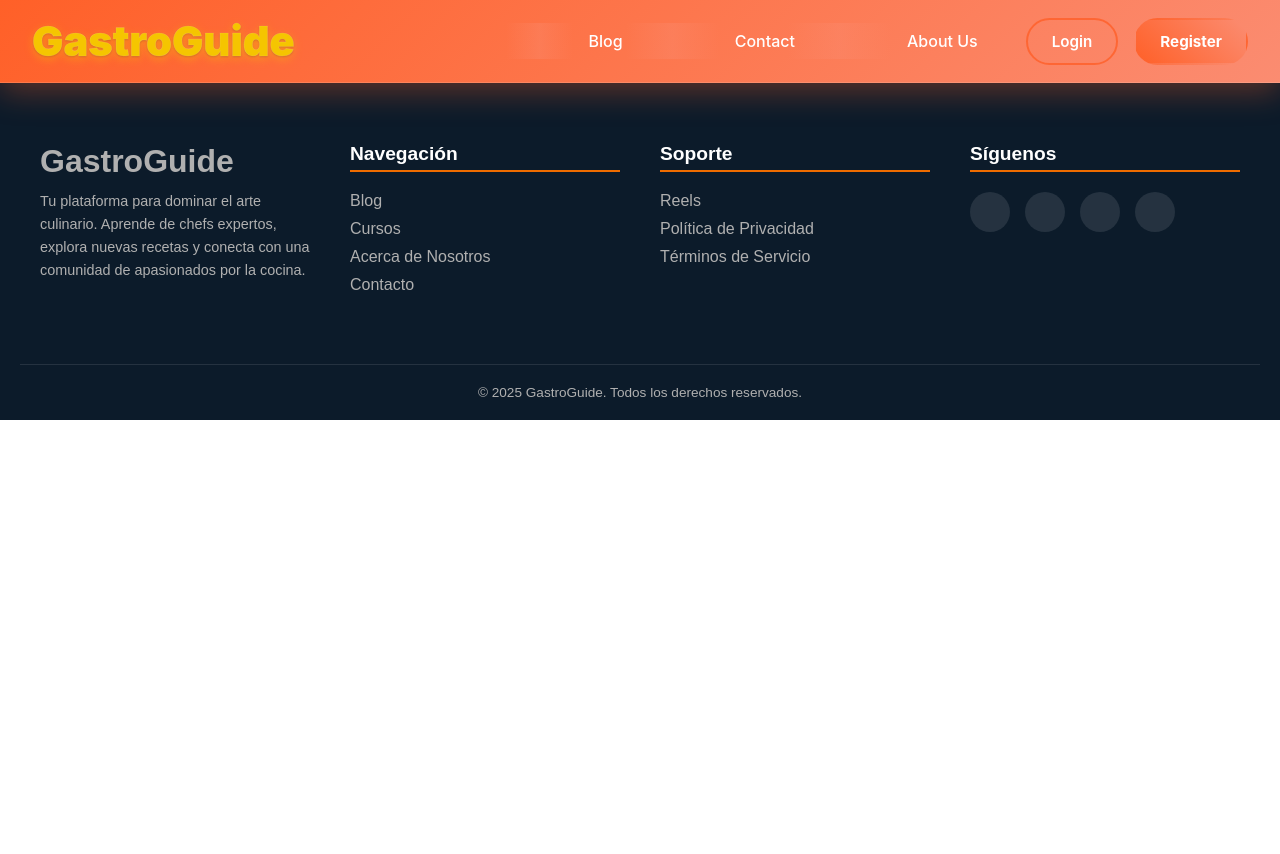
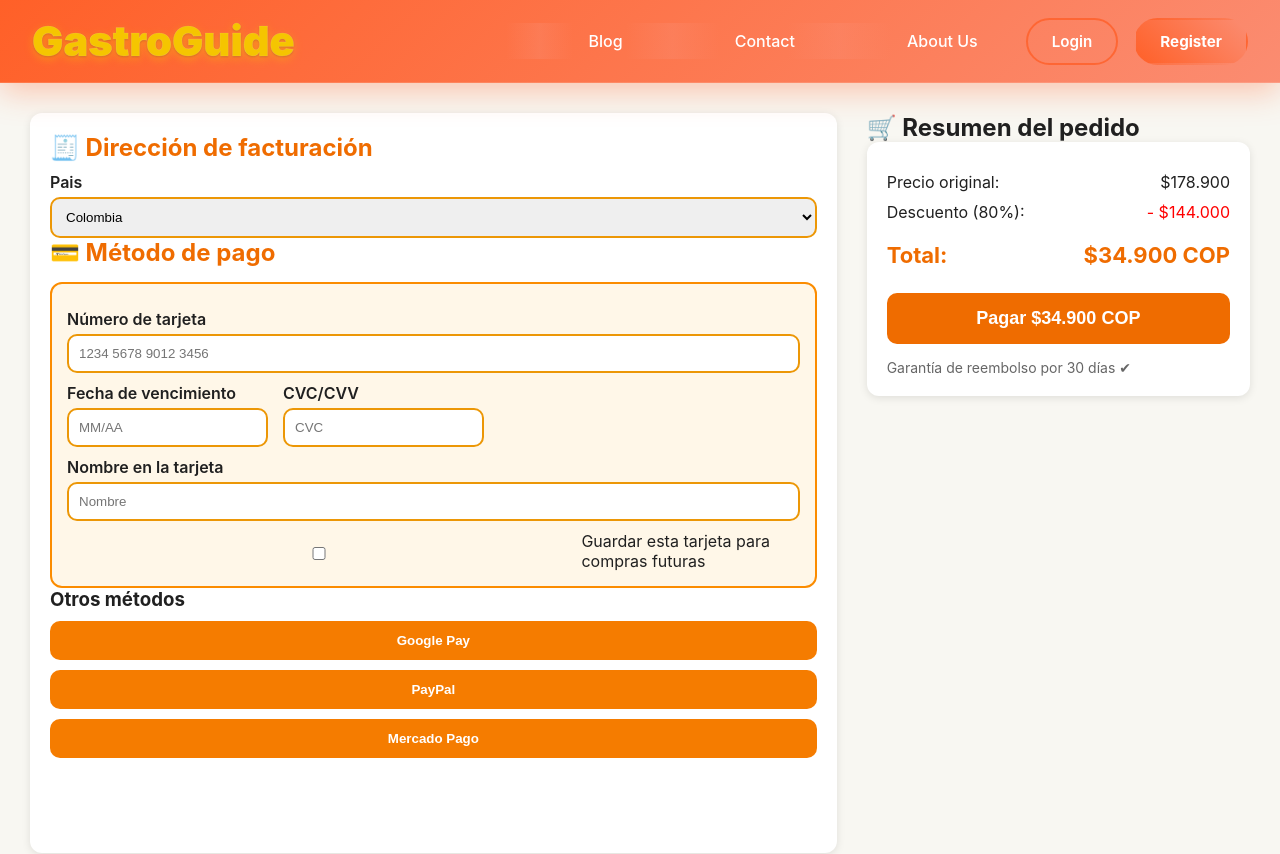
Before and after one commit to XDanielValleX/GastroGuide_Web, an Angular app: page /payment in a window 1280 px wide. Before the commit this address led to /. Shown: the top 854 px of the page. Before the commit the page ends 800 px from the top, so only its background shows below. Built offline with nearby package versions, Linux system fonts and the light colour scheme.

Commit message:
Agregando página de payment y rutas

```diff
--- /dev/null
+++ b/src/app/pages/payment/payment.css
@@ -0,0 +1,133 @@
+.payment-container {
+  display: flex;
+  gap: 30px;
+  padding: 30px;
+  background: #f8f7f2;
+  min-height: 100vh;
+}
+
+/* =============================
+   COLUMNA IZQUIERDA (factura)
+   ============================= */
+.billing-section {
+  flex: 2;
+  padding: 20px;
+  background: #fff;
+  border-radius: 12px;
+  box-shadow: 0 2px 8px rgba(0,0,0,0.1);
+}
+
+.billing-section h2 {
+  color: #EF6C00;
+  margin-bottom: 10px;
+}
+
+.billing-section label {
+  display: block;
+  margin-top: 10px;
+  font-weight: 600;
+}
+
+.billing-section input,
+.billing-section select {
+  width: 100%;
+  padding: 10px;
+  border: 2px solid #EC9706;
+  border-radius: 10px;
+  margin-top: 5px;
+}
+
+.card-box {
+  margin-top: 15px;
+  padding: 15px;
+  border: 2px solid #FB8C00;
+  border-radius: 12px;
+  background: #FFF7E8;
+}
+
+.row {
+  display: flex;
+  gap: 15px;
+}
+
+.save-card {
+  margin-top: 10px;
+  display: flex;
+  gap: 10px;
+  align-items: center;
+}
+
+/* =============================
+   OTROS MÉTODOS
+   ============================= */
+.other-methods .method {
+  display: block;
+  width: 100%;
+  margin-top: 10px;
+  padding: 12px;
+  border: none;
+  border-radius: 10px;
+  background: #F57C00;
+  color: white;
+  font-weight: bold;
+  cursor: pointer;
+}
+.method:hover {
+  background: #EF6C00;
+}
+
+/* =============================
+   COLUMNA DERECHA (resumen)
+   ============================= */
+.summary-section {
+  flex: 1;
+}
+
+.summary-box {
+  background: white;
+  border-radius: 12px;
+  padding: 20px;
+  box-shadow: 0 2px 8px rgba(0,0,0,0.1);
+}
+
+.summary-box .price-line {
+  display: flex;
+  justify-content: space-between;
+  margin: 10px 0;
+}
+
+.discount {
+  color: red;
+}
+
+.total {
+  display: flex;
+  justify-content: space-between;
+  color: #EF6C00;
+  margin-top: 20px;
+  font-size: 22px;
+  font-weight: bold;
+}
+
+.pay-btn {
+  width: 100%;
+  background: #EF6C00;
+  padding: 15px;
+  color: white;
+  font-size: 18px;
+  font-weight: bold;
+  margin-top: 25px;
+  border-radius: 10px;
+  border: none;
+  cursor: pointer;
+}
+
+.pay-btn:hover {
+  background: #D65F00;
+}
+
+.refund {
+  margin-top: 15px;
+  color: #666;
+  font-size: 14px;
+}
--- /dev/null
+++ b/src/app/pages/payment/payment.html
@@ -0,0 +1,73 @@
+
+<div class="payment-container">
+  <div class="billing-section">
+    <h2>🧾 Dirección de facturación</h2>
+
+    <label>Pais</label>
+    <select>
+      <option>Colombia</option>
+      <option>Perú</option>
+      <option>Chile</option>
+      <option>Argentina</option>
+    </select>
+
+    <h2>💳 Método de pago</h2>
+
+    <div class="card-box">
+      <label>Número de tarjeta</label>
+      <input type="text" placeholder="1234 5678 9012 3456">
+
+      <div class="row">
+        <div>
+          <label>Fecha de vencimiento</label>
+          <input type="text" placeholder="MM/AA">
+        </div>
+        <div>
+          <label>CVC/CVV</label>
+          <input type="text" placeholder="CVC">
+        </div>
+      </div>
+
+      <label>Nombre en la tarjeta</label>
+      <input type="text" placeholder="Nombre">
+
+      <div class="save-card">
+        <input type="checkbox">
+        <span>Guardar esta tarjeta para compras futuras</span>
+      </div>
+    </div>
+
+    <h3>Otros métodos</h3>
+    <div class="other-methods">
+      <button class="method">Google Pay</button>
+      <button class="method">PayPal</button>
+      <button class="method">Mercado Pago</button>
+    </div>
+  </div>
+
+  <div class="summary-section">
+    <h2>🛒 Resumen del pedido</h2>
+
+    <div class="summary-box">
+      <p class="price-line">
+        Precio original: <span>$178.900</span>
+      </p>
+
+      <p class="price-line">
+        Descuento (80%): <span class="discount">- $144.000</span>
+      </p>
+
+      <h3 class="total">
+        Total: <span>$34.900 COP</span>
+      </h3>
+
+      <button class="pay-btn">
+        Pagar $34.900 COP
+      </button>
+
+      <p class="refund">
+        Garantía de reembolso por 30 días ✔
+      </p>
+    </div>
+  </div>
+</div>
```
Also changed, not shown: src/app/app.routes.ts (+16 -7 lines), src/app/pages/payment/payment.ts (added, +11 -0 lines), 2 other files (tests, documents, lock files or other folders).
